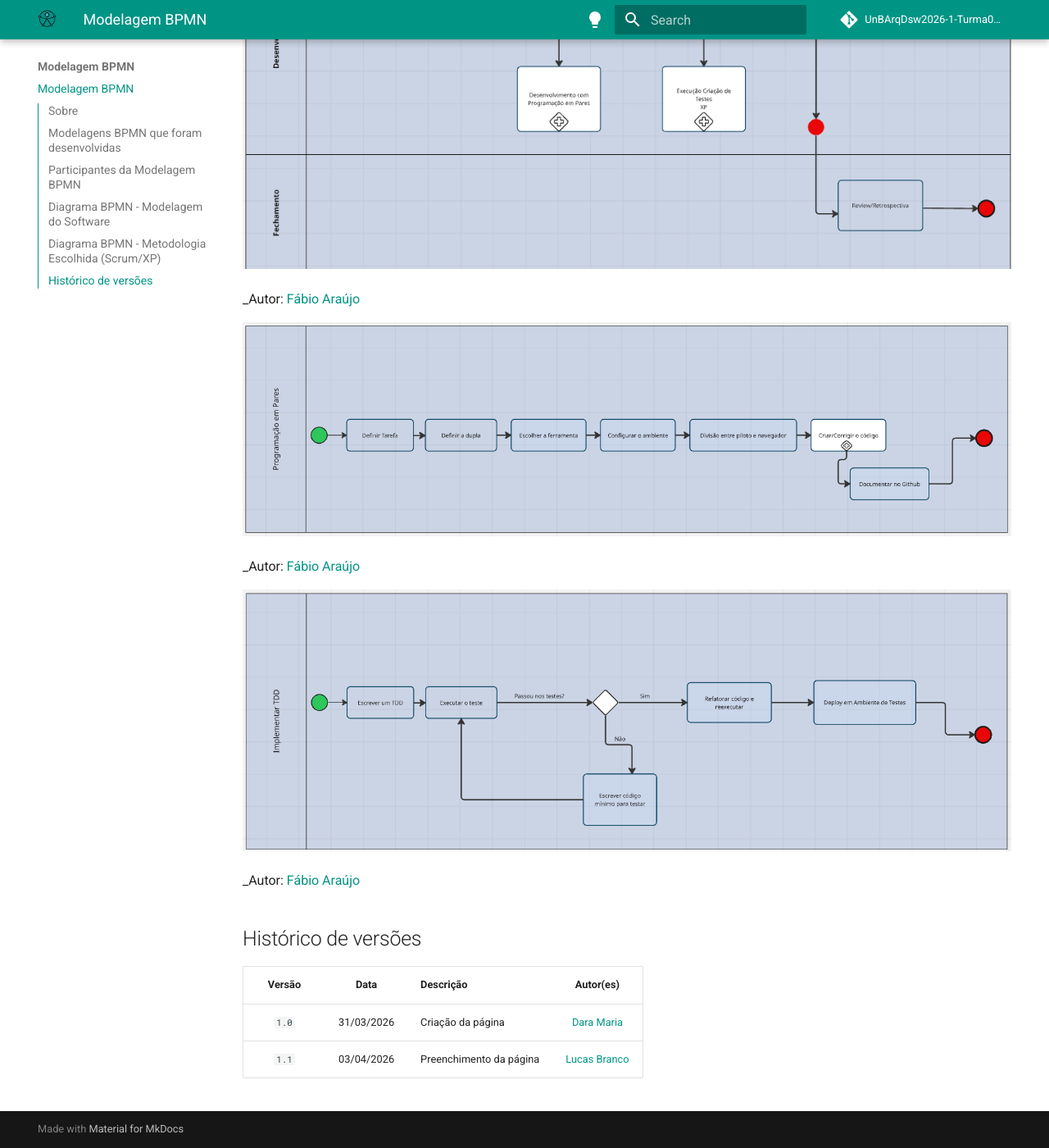
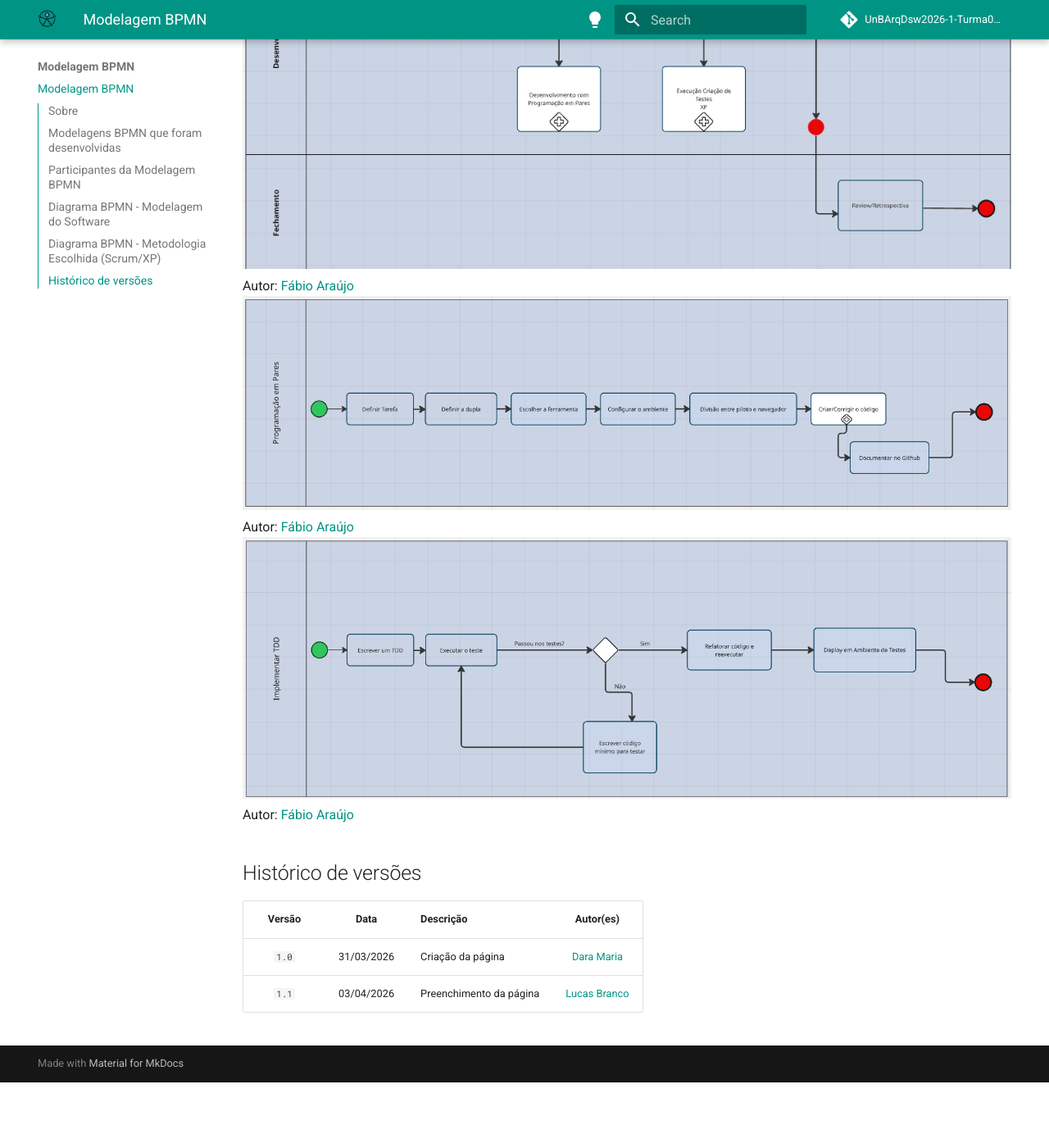
Before and after one commit to UnBArqDsw2026-1-Turma02/2026.01-T02_G4_AcessibilidadeJa_Entrega_01, an MkDocs documentation site: the page built from docs/Base/1.3.ModelagemBPMN.md, in a window 1280 px wide and 1400 px high, scrolled down 3320 px. Shown: the whole window at 82% size. Built offline with MkDocs 1.6.1 and Material for MkDocs 9.7.7, drawn with Linux system fonts in a browser that asks for light colours; comment, search, counter and statistics services are not loaded; after the commit the page ends 4640 px from its top, so only the background shows below that.

```diff
--- a/docs/Base/1.3.ModelagemBPMN.md
+++ b/docs/Base/1.3.ModelagemBPMN.md
@@ -39,16 +39,11 @@ Os participantes da elaboração de todos os BPMNs estão descritos na Tabela ab
 ## Diagrama BPMN - Metodologia Escolhida (Scrum/XP)
 
 ![BPMN Metodologia Scrum/XP 1](assets/artefato-generalista/bpmnmet1.png)
-
-_Autor: [Fábio Araújo](https://github.com/fabiofonteles1)
-
+Autor: [Fábio Araújo](https://github.com/fabiofonteles1)
 ![BPMN Metodologia Scrum/XP 2](assets/artefato-generalista/bpmnmet2.png)
-
-_Autor: [Fábio Araújo](https://github.com/fabiofonteles1)
-
+Autor: [Fábio Araújo](https://github.com/fabiofonteles1)
 ![BPMN Metodologia Scrum/XP 3](assets/artefato-generalista/bpmnmet3.png)
-
-_Autor: [Fábio Araújo](https://github.com/fabiofonteles1)
+Autor: [Fábio Araújo](https://github.com/fabiofonteles1)
 
 ## Histórico de versões
 
```
